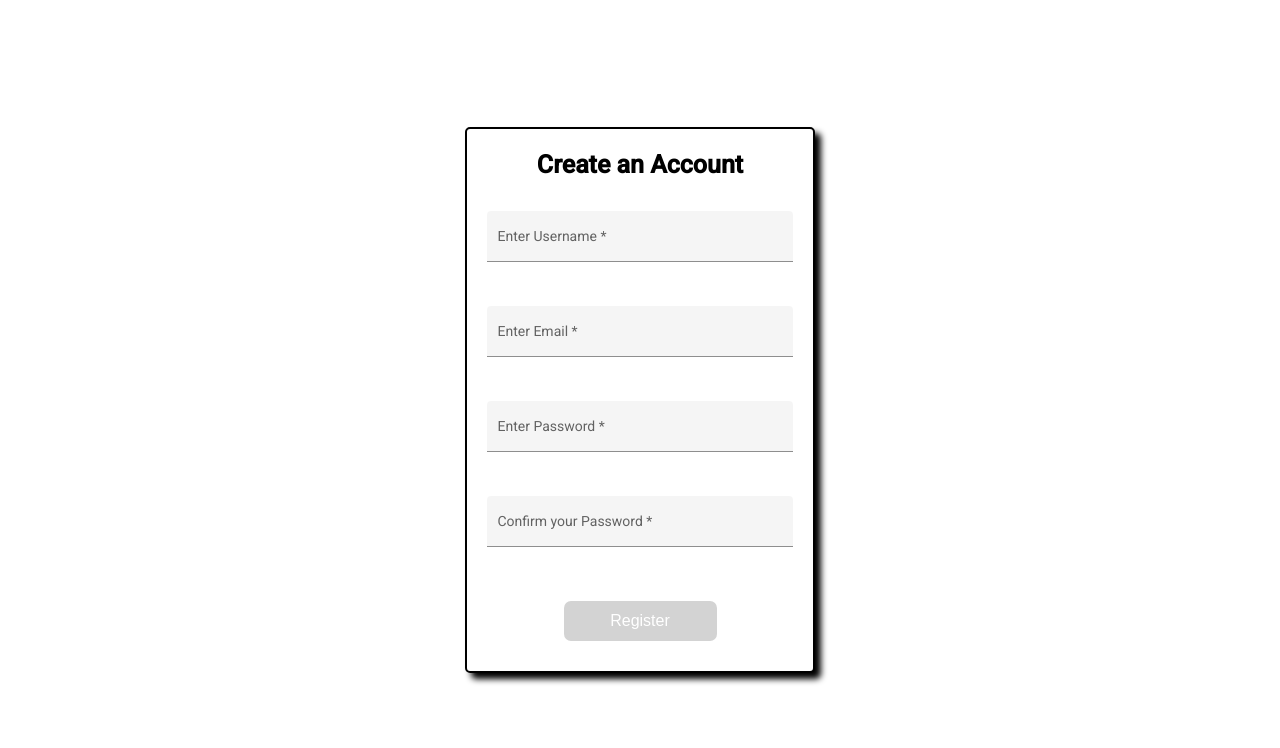
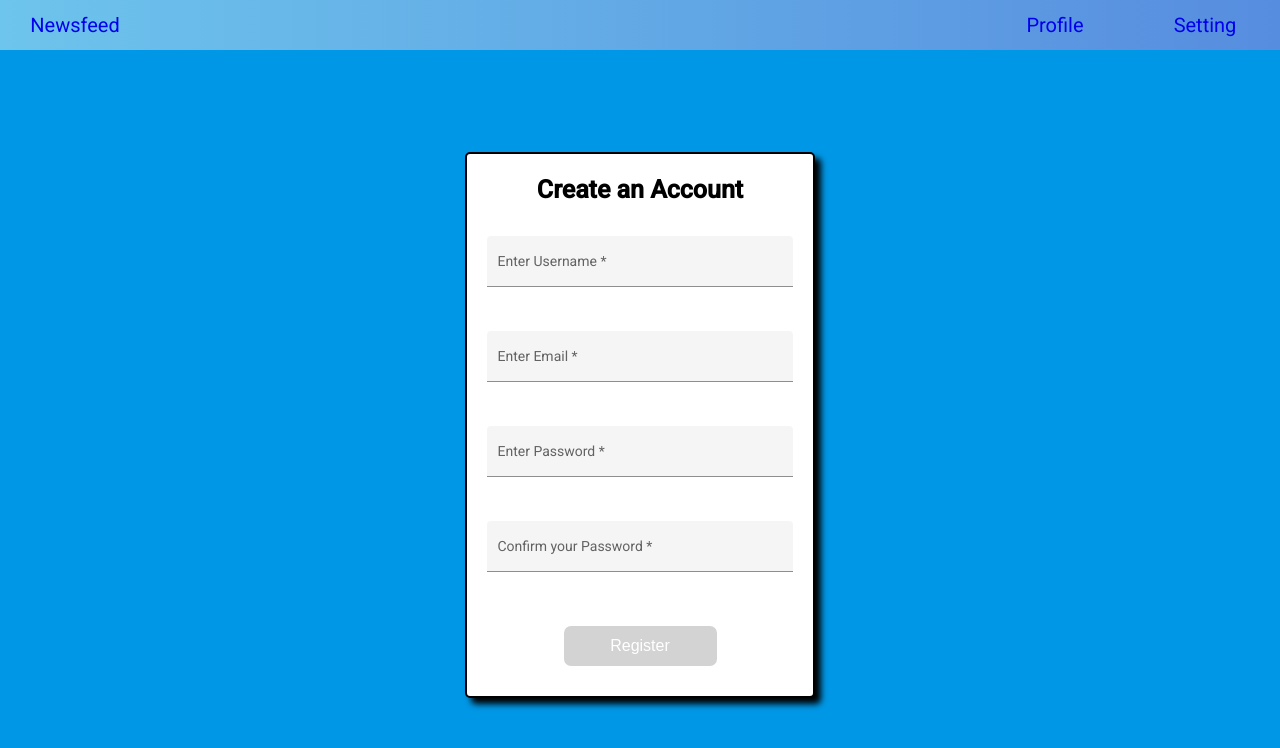
Before and after one commit to David3567/Antra-Share-Feb-2022, an Angular app in the folder TeamProject/: page /newsfeed in a window 1280 px wide. Both pictures are taken after a click on the link "No Accounts? Register Now!". Shown: the top 748 px of the page. Built offline with nearby package versions, Linux system fonts and the light colour scheme; no server answers.

Commit message:
reverted style changes on this branch

```diff
--- a/TeamProject/src/app/app.component.css
+++ b/TeamProject/src/app/app.component.css
@@ -6,25 +6,18 @@
   line-height: 50px;
   display: flex;
   list-style: none;
-  background-color: #3F51B5;
-   /* background: linear-gradient(to right, rgb(109, 196, 236), rgb(87, 141, 223)); */
+   background: linear-gradient(to right, rgb(109, 196, 236), rgb(87, 141, 223));
 }
 
 
 .NavBar li {
-
   text-align: center;
   width: 150px;
   font-size: 20px;
 }
 
-a {
-  color: white;
-}
-
 a:link {
   text-decoration: none;
-
 }
 
 a:visited {
--- a/TeamProject/src/app/app.component.html
+++ b/TeamProject/src/app/app.component.html
@@ -1,13 +1,9 @@
-<div *ngIf="getUrl() !== ('/login' || '/' )">
-    <div class="NavBar" *ngIf="getUrl() !== '/register'">
-        <li><a routerLink="/newsfeed">Newsfeed</a></li>
-        <li style="flex-grow: 1"></li>
-        <li><a routerLink="/profile">Profile</a></li>
-        <li><a routerLink="/setting">Setting</a></li>
-        <!-- <li *ngIf="token.role === 'admin'">
-            <a routerLink="/admin">Admin</a>
-        </li> -->
-    </div>
+<div class="NavBar" *ngIf="getUrl() !== ('/login' || '/')">
+    <li><a routerLink="/newsfeed">Newsfeed</a></li>
+    <li style="flex-grow: 1"></li>
+    <li><a routerLink="/profile">Profile</a></li>
+    <li><a routerLink="/setting">Setting</a></li>
+    <!-- <li *ngIf="token.role === 'admin'"><a routerLink="/admin">Admin</a></li> -->
 </div>
 
-<router-outlet></router-outlet>
+    <router-outlet></router-outlet>
--- a/TeamProject/src/app/modules/login/login-page/login-page.component.css
+++ b/TeamProject/src/app/modules/login/login-page/login-page.component.css
@@ -4,19 +4,17 @@
   justify-content: center;
   height: 100vh;
   min-width: 376px;
-  /* background-color: #0097e6; */
-
+  background-color: #0097e6;
 }
 
 form {
   display: flex;
   flex-direction: column;
   row-gap: 10px;
-  /* border: 2px solid black; */
+  border: 2px solid black;
   padding: 20px;
   width: 300px;
   background-color: white;
-
 }
 
 img {
--- a/TeamProject/src/app/modules/login/login-page/login-page.component.html
+++ b/TeamProject/src/app/modules/login/login-page/login-page.component.html
@@ -1,5 +1,5 @@
 <div class="container">
-  <mat-card style="border: 5px solid #3F51B5">
+  <mat-card>
     <mat-card-content>
       <form [formGroup]="loginForm" (ngSubmit)="onSubmit()" novalidate>
         <img src="./assets/images/ANTRA_Tech.jpg" alt="logo">
--- a/TeamProject/src/app/modules/login/register-page/register-page.component.css
+++ b/TeamProject/src/app/modules/login/register-page/register-page.component.css
@@ -5,9 +5,8 @@
   display: flex;
   align-items: center;
   justify-content: center;
-  height: 100vh;
-  /* height: calc(100vh - 50px); */
-  /* background-color: #0097e6; */
+  height: calc(100vh - 50px);
+  background-color: #0097e6;
   overflow-y: auto;
 }
 
```
